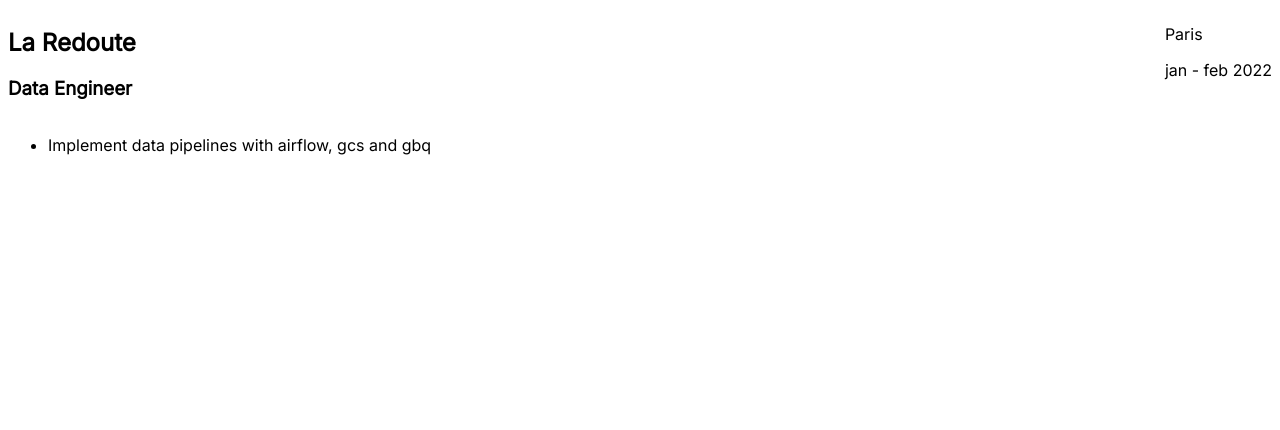
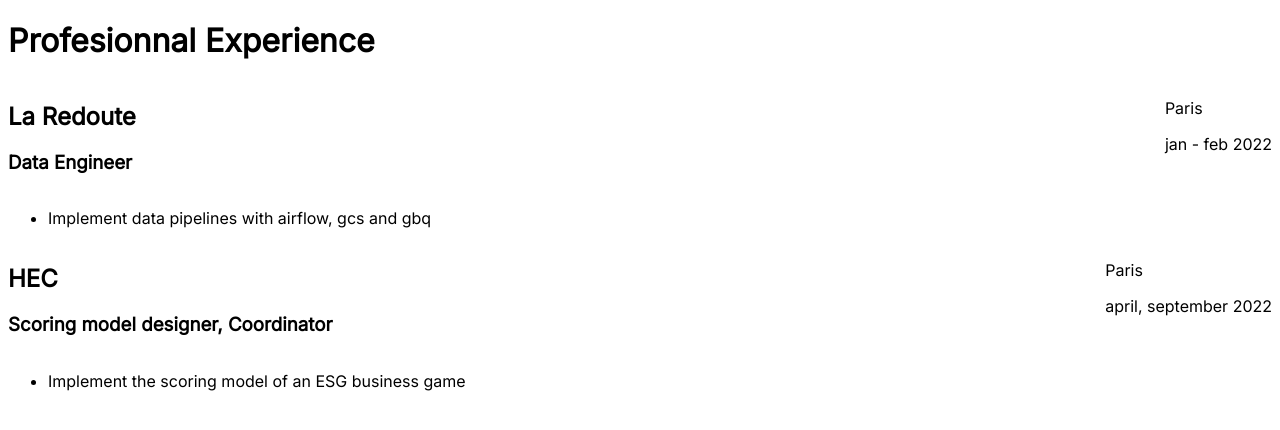
Before and after one commit to ecogest/resume, an Angular app: page / in a window 1280 px wide. Shown: the top 430 px of the page. Built offline with nearby package versions, Linux system fonts and the light colour scheme.

Commit message:
section component

```diff
--- a/src/app/app.component.html
+++ b/src/app/app.component.html
@@ -1,2 +1,2 @@
 <link href="https://fonts.googleapis.com/css?family=Inter&display=swap" rel="stylesheet" />
-<app-subsection></app-subsection>
+<app-section title="Profesionnal Experience"></app-section>
--- a/src/app/app.module.ts
+++ b/src/app/app.module.ts
@@ -4,11 +4,13 @@
 import { AppRoutingModule } from './app-routing.module';
 import { AppComponent } from './app.component';
 import { SubsectionComponent } from './subsection/subsection.component';
+import { SectionComponent } from './section/section.component';
 
 @NgModule({
   declarations: [
     AppComponent,
-    SubsectionComponent
+    SubsectionComponent,
+    SectionComponent
   ],
   imports: [
     BrowserModule,
--- /dev/null
+++ b/src/app/section/section.component.html
@@ -0,0 +1,9 @@
+<div class="section">
+
+    <h1 class="title">{{title}}</h1>
+
+    <div class="subsections" *ngFor="let subsection of subsections;">
+        <app-subsection class="subsections" [data]="subsection"></app-subsection>
+    </div>
+
+</div>
--- /dev/null
+++ b/src/app/section/section.component.ts
@@ -0,0 +1,31 @@
+import { Component, Input, OnInit } from '@angular/core';
+import { SubSection } from '../subsection/subsection.type';
+
+@Component({
+  selector: 'app-section',
+  templateUrl: './section.component.html',
+  styleUrls: ['./section.component.scss'],
+})
+export class SectionComponent implements OnInit {
+  @Input() title?: string;
+  subsections: SubSection[] = [
+    {
+      title: 'La Redoute',
+      subtitle: 'Data Engineer',
+      items: ['Implement data pipelines with airflow, gcs and gbq'],
+      location: 'Paris',
+      date: { start: 'jan', end: 'feb 2022' },
+    },
+    {
+      title: 'HEC',
+      subtitle: 'Scoring model designer, Coordinator',
+      items: ['Implement the scoring model of an ESG business game'],
+      location: 'Paris',
+      date: { start: 'april, september 2022' },
+    },
+  ];
+
+  constructor() {}
+
+  ngOnInit(): void {}
+}
--- a/src/app/subsection/subsection.component.html
+++ b/src/app/subsection/subsection.component.html
@@ -1,3 +1,4 @@
+<div class="subsection" *ngIf="data">
     <div class="subsection-head">
         <div>
             <h2 class="title">{{data.title}}</h2>
@@ -11,3 +12,4 @@
     <ul class="items" *ngFor="let item of data.items">
         <li class="item">{{item}}</li>
     </ul>
+</div>
--- a/src/app/subsection/subsection.component.ts
+++ b/src/app/subsection/subsection.component.ts
@@ -1,4 +1,4 @@
-import { Component, OnInit } from '@angular/core';
+import { Component, Input, OnInit } from '@angular/core';
 import { SubSection } from './subsection.type';
 
 @Component({
@@ -7,14 +7,7 @@
   styleUrls: ['./subsection.component.scss'],
 })
 export class SubsectionComponent implements OnInit {
-  data: SubSection = {
-    title: 'La Redoute',
-    subtitle: 'Data Engineer',
-    items: ['Implement data pipelines with airflow, gcs and gbq'],
-    location: 'Paris',
-    date: { start: 'jan', end: 'feb 2022' },
-  };
-
+  @Input() data?: SubSection;
   constructor() {}
 
   ngOnInit(): void {}
```
Also changed, not shown: src/app/section/section.component.scss (added), 1 other file (tests, documents, lock files or other folders). Lines whose indentation alone changed are shown as unchanged.
